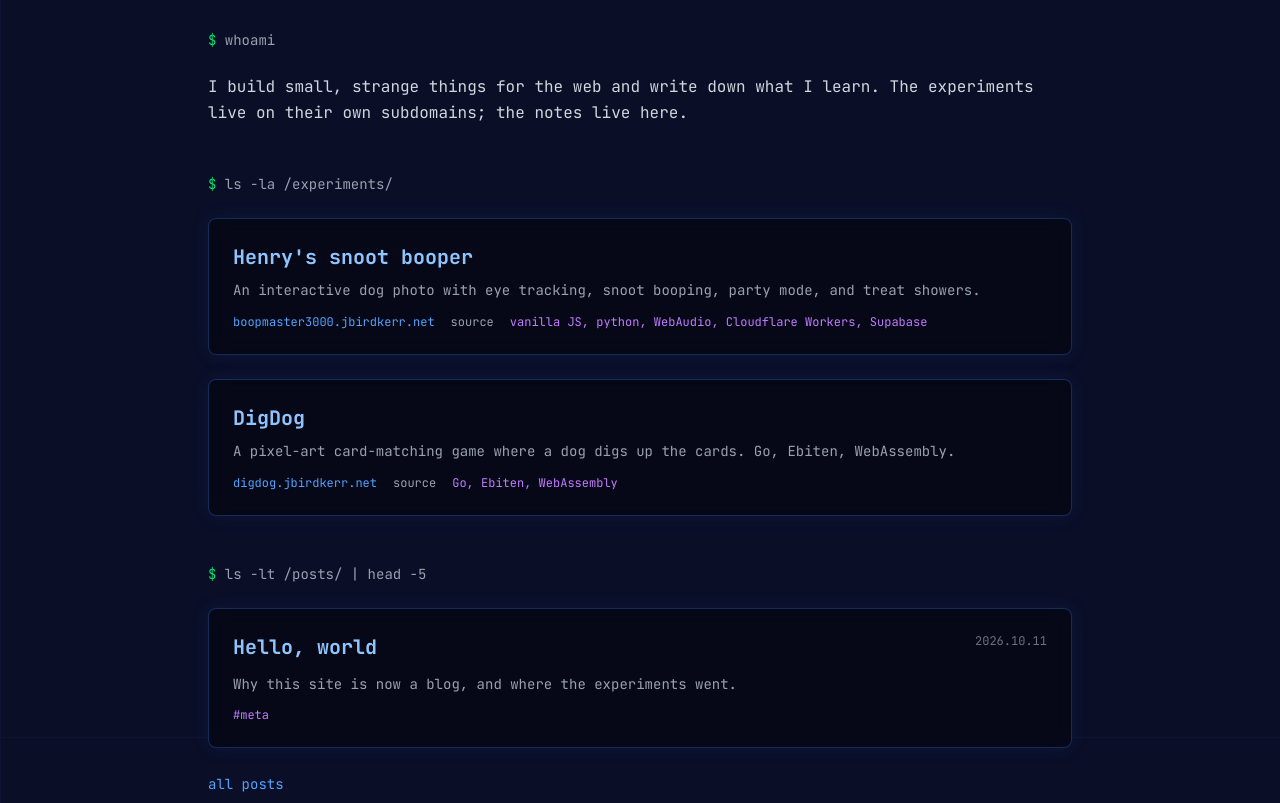
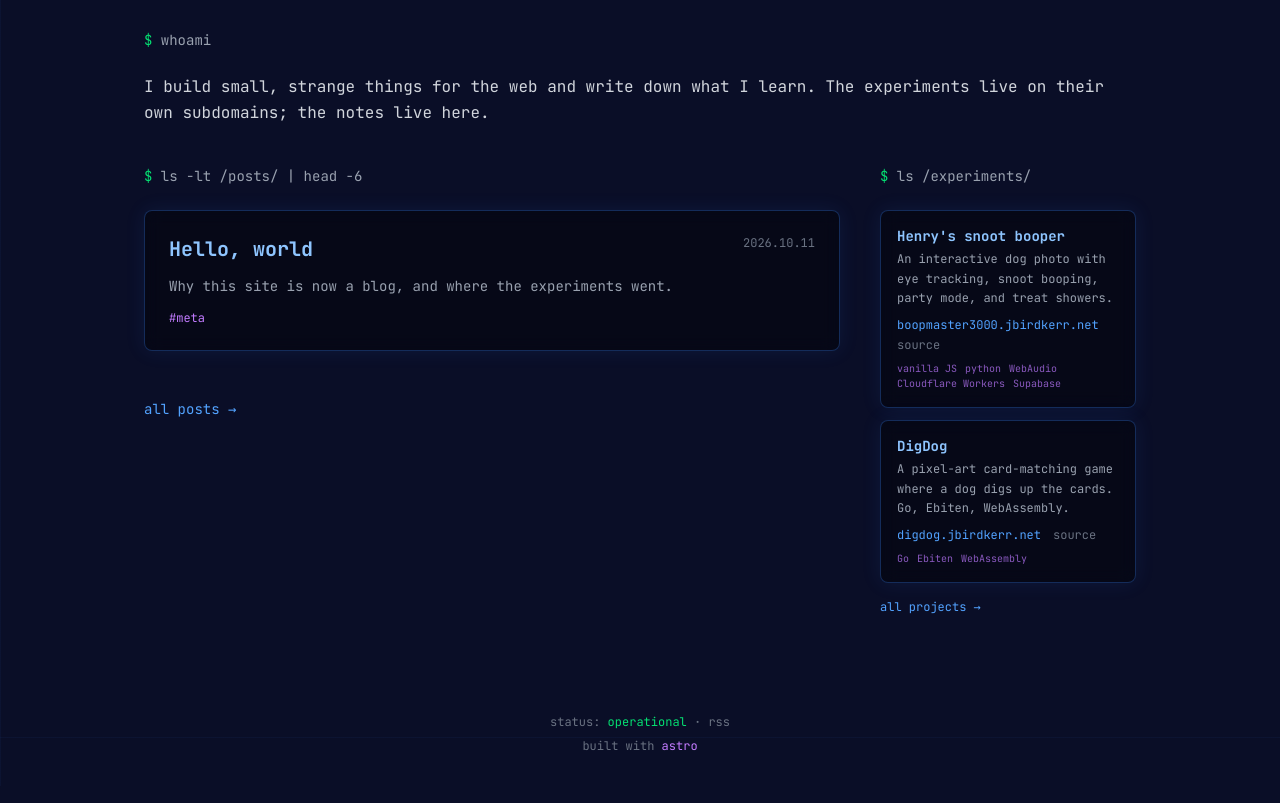
Before and after one commit to jbirdkerr/jbirdkerr.github.io, an Astro site in the folder blog/: page / in a window 1280 px wide. Shown: the part 63-866 px from the top of the page. Built offline with nearby package versions, Linux system fonts and the light colour scheme; Astro itself is replaced by a stand-in of ours.

Commit message:
feat(blog): two-column home layout with blog roll main and projects side rail

```diff
--- /dev/null
+++ b/blog/src/components/ProjectRailCard.astro
@@ -0,0 +1,24 @@
+---
+import type { CollectionEntry } from 'astro:content';
+
+interface Props { project: CollectionEntry<'projects'> }
+const { project } = Astro.props;
+const { title, description, url, repo, stack } = project.data;
+const host = new URL(url).host;
+---
+
+<article class="terminal-border group relative rounded-lg bg-black/40 p-4 backdrop-blur-sm transition-all hover:bg-black/60 hover:shadow-lg hover:shadow-blue-500/10">
+  <h3 class="mb-1 text-sm font-bold leading-snug text-blue-300">
+    <a href={url} class="hover:text-blue-400 after:absolute after:inset-0 after:content-['']">{title}</a>
+  </h3>
+  <p class="mb-2 text-xs leading-relaxed text-gray-400">{description}</p>
+  <div class="flex flex-wrap items-center gap-x-3 gap-y-1 text-xs">
+    <a href={url} class="text-blue-400 hover:text-blue-300 relative z-10">{host}</a>
+    {repo && <a href={repo} class="text-gray-500 hover:text-blue-300 relative z-10">source</a>}
+  </div>
+  {stack.length > 0 && (
+    <ul class="mt-2 flex flex-wrap gap-x-2 text-[10px] text-purple-400/70">
+      {stack.map((s) => <li>{s}</li>)}
+    </ul>
+  )}
+</article>
--- a/blog/src/layouts/BaseLayout.astro
+++ b/blog/src/layouts/BaseLayout.astro
@@ -53,7 +53,7 @@
     </a>
 
     <header class="sticky top-0 z-50 border-b border-blue-500/30 bg-black/40 backdrop-blur-sm">
-      <nav class="mx-auto flex max-w-4xl items-center justify-between gap-4 px-4 py-4" aria-label="Main">
+      <nav class="mx-auto flex max-w-5xl items-center justify-between gap-4 px-4 py-4" aria-label="Main">
         <a href="/" class="glow flex items-center gap-2 text-lg font-bold text-blue-400 hover:text-blue-300">
           <span class="text-green-400" aria-hidden="true">&gt;</span>jbirdkerr.net<span class="cursor text-blue-400" aria-hidden="true">_</span>
         </a>
@@ -81,7 +81,7 @@
       </nav>
     </header>
 
-    <main id="main" class="mx-auto w-full max-w-4xl flex-1 px-4 py-8">
+    <main id="main" class="mx-auto w-full max-w-5xl flex-1 px-4 py-8">
       <slot />
     </main>
 
--- a/blog/src/pages/index.astro
+++ b/blog/src/pages/index.astro
@@ -3,15 +3,16 @@
 import BaseLayout from '../layouts/BaseLayout.astro';
 import Prompt from '../components/Prompt.astro';
 import PostCard from '../components/PostCard.astro';
-import ProjectCard from '../components/ProjectCard.astro';
+import ProjectRailCard from '../components/ProjectRailCard.astro';
 import { getPosts } from '../lib/posts';
 
-const posts = (await getPosts()).slice(0, 5);
+const posts = (await getPosts()).slice(0, 6);
 const projects = (await getCollection('projects')).sort((a, b) => a.data.order - b.data.order);
 ---
 
 <BaseLayout>
-  <section class="mb-12">
+  <!-- Hero / intro -->
+  <section class="mb-10">
     <Prompt cmd="whoami" />
     <p class="text-gray-300 leading-relaxed">
       I build small, strange things for the web and write down what I learn. The experiments live on their
@@ -19,20 +20,36 @@
     </p>
   </section>
 
-  <section class="mb-12">
-    <Prompt cmd="ls -la /experiments/" />
-    {projects.map((project) => <ProjectCard project={project} />)}
-  </section>
+  <!-- Two-column layout: blog roll (main) + projects rail (sidebar) -->
+  <div class="flex flex-col gap-8 lg:flex-row lg:items-start lg:gap-10">
 
-  <section>
-    <Prompt cmd="ls -lt /posts/ | head -5" />
+    <!-- Blog roll -->
+    <section class="min-w-0 flex-1">
+      <Prompt cmd="ls -lt /posts/ | head -6" />
       {
         posts.length > 0 ? (
-        posts.map((post) => <PostCard post={post} />)
+          <div class="space-y-4">
+            {posts.map((post) => <PostCard post={post} />)}
+          </div>
         ) : (
           <p class="text-sm text-gray-500">No posts yet. Add a Markdown file to src/content/blog/.</p>
         )
       }
-    <a href="/blog/" class="text-sm text-blue-400 hover:text-blue-300">all posts</a>
+      <a href="/blog/" class="mt-6 inline-block text-sm text-blue-400 hover:text-blue-300">
+        all posts →
+      </a>
     </section>
+
+    <!-- Projects side rail -->
+    <aside class="w-full lg:w-64 lg:shrink-0" aria-label="Projects">
+      <Prompt cmd="ls /experiments/" />
+      <div class="space-y-3">
+        {projects.map((project) => <ProjectRailCard project={project} />)}
+      </div>
+      <a href="/projects/" class="mt-4 inline-block text-xs text-blue-400 hover:text-blue-300">
+        all projects →
+      </a>
+    </aside>
+
+  </div>
 </BaseLayout>
```
Lines whose indentation alone changed are shown as unchanged.
